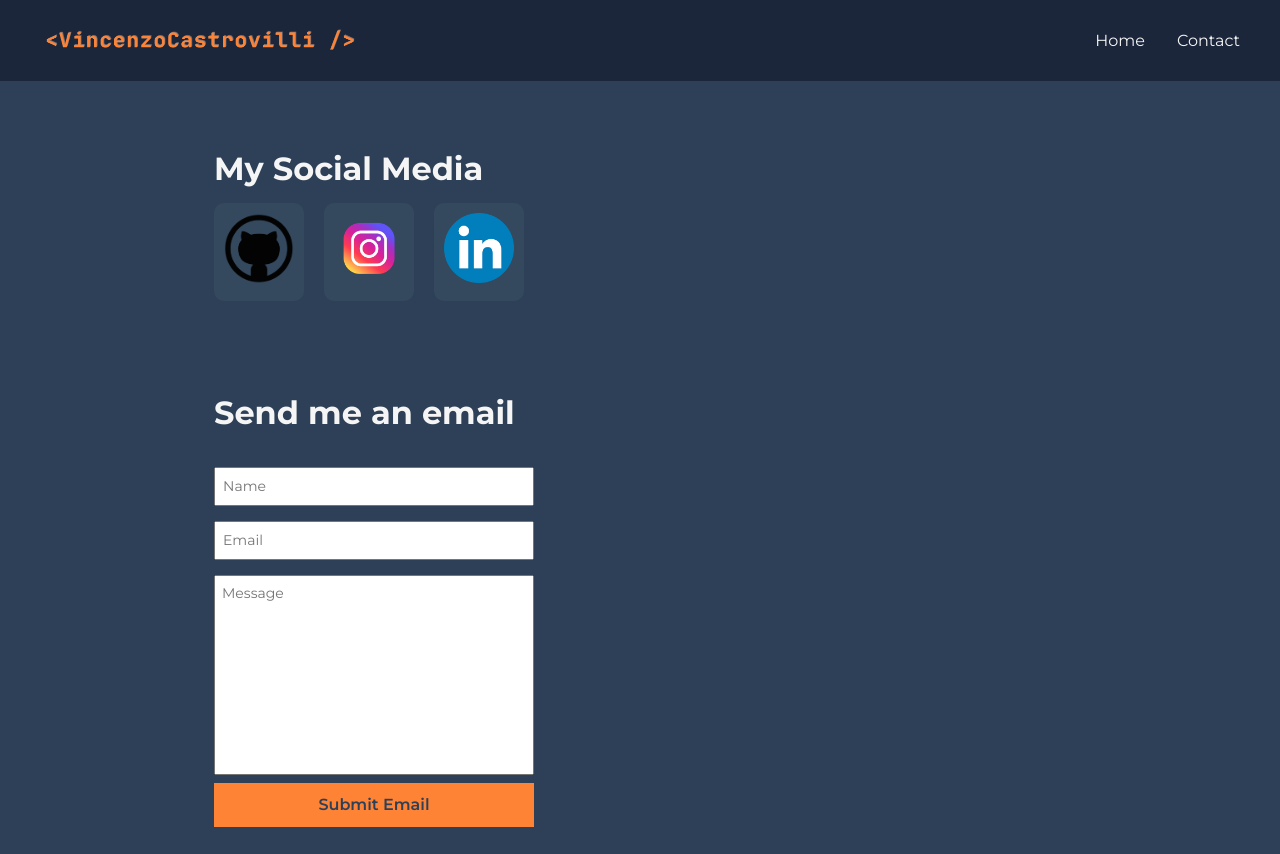
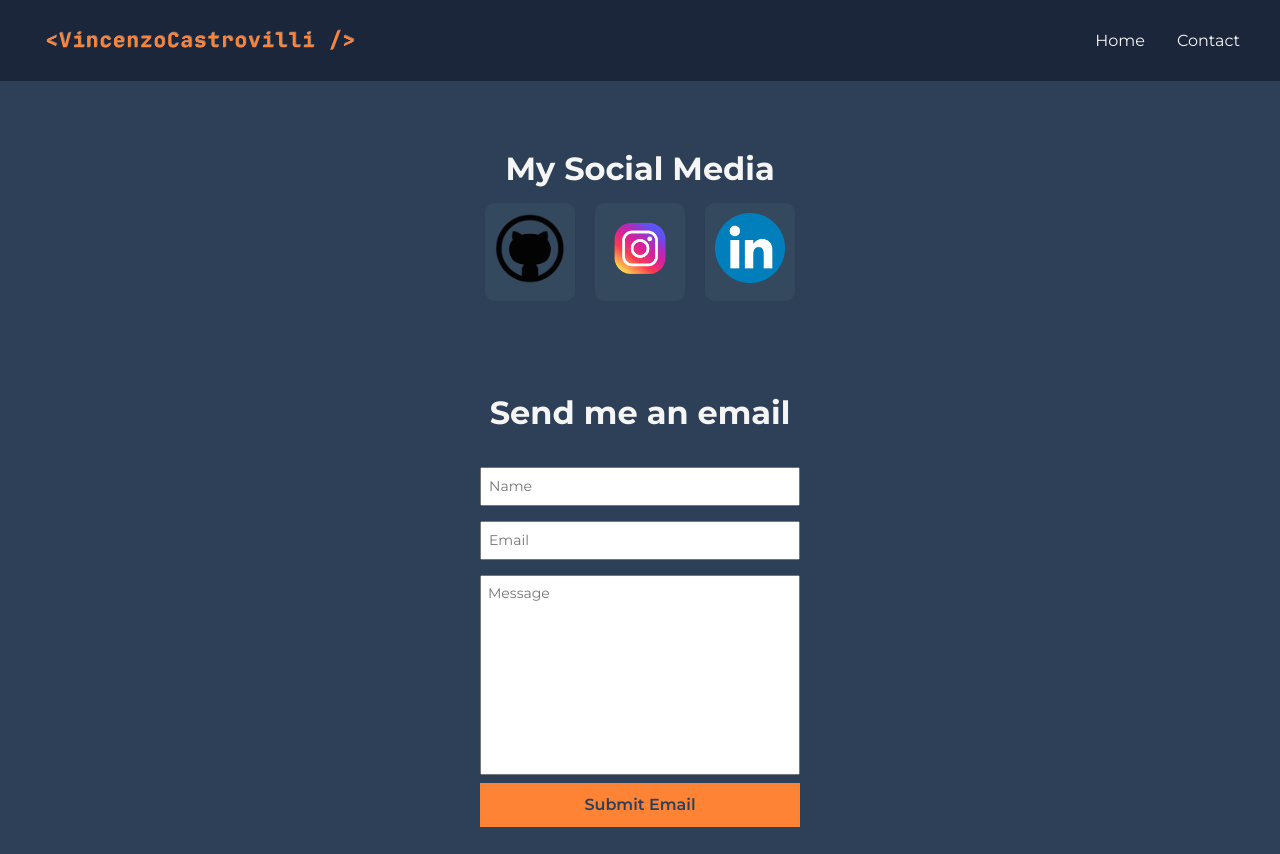
Before and after one commit to VincenzoCastrovilli/personal-portfolio, a plain HTML site: page contact.html in a window 1280 px wide. Shown: the top 854 px of the page. Drawn offline with Linux system fonts and the light colour scheme; a web font is replaced by a local one.

Commit message:
Update contact page

```diff
--- a/assets/css/styles.css
+++ b/assets/css/styles.css
@@ -238,6 +238,7 @@ body {
   width: 900px;
   padding: 24px;
   color: #f5f5f5;
+  align-items: center;
 }
 
 .social-title,
@@ -270,12 +271,13 @@ body {
   padding: 24px;
   color: #f5f5f5;
   margin-bottom: 20px;
+  align-items: center;
 }
 
 .form {
   display: flex;
   flex-direction: column;
-  max-width: 320px;
+  min-width: 320px;
 }
 
 input {
@@ -322,4 +324,8 @@ textarea {
   .logo-img {
     width: 180px;
   }
+
+  .form {
+    min-width: 240px;
+  }
 }
--- a/contact.html
+++ b/contact.html
@@ -36,7 +36,7 @@
 
     <div class="main-container">
       <section class="social-container">
-        <h2 class="social-title">My Social Media</h2>
+        <h1 class="social-title">My Social Media</h1>
         <div class="social-list">
           <div class="social">
             <a href="https://github.com/VincenzoCastrovilli" target="_blank"
@@ -69,7 +69,7 @@
       </section>
 
       <section class="form-container">
-        <h3 class="form-title">Send me an email</h3>
+        <h2 class="form-title">Send me an email</h2>
         <form
           action="https://api.web3forms.com/submit"
           method="POST"
```
Also changed, not shown: index.html (+1 -1 lines).
